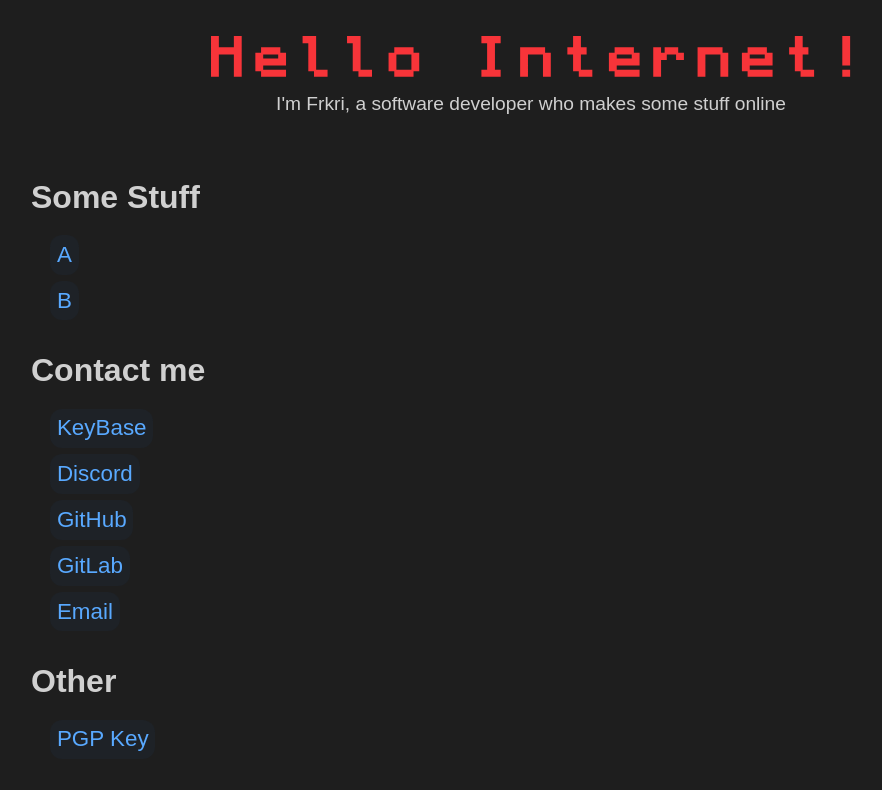
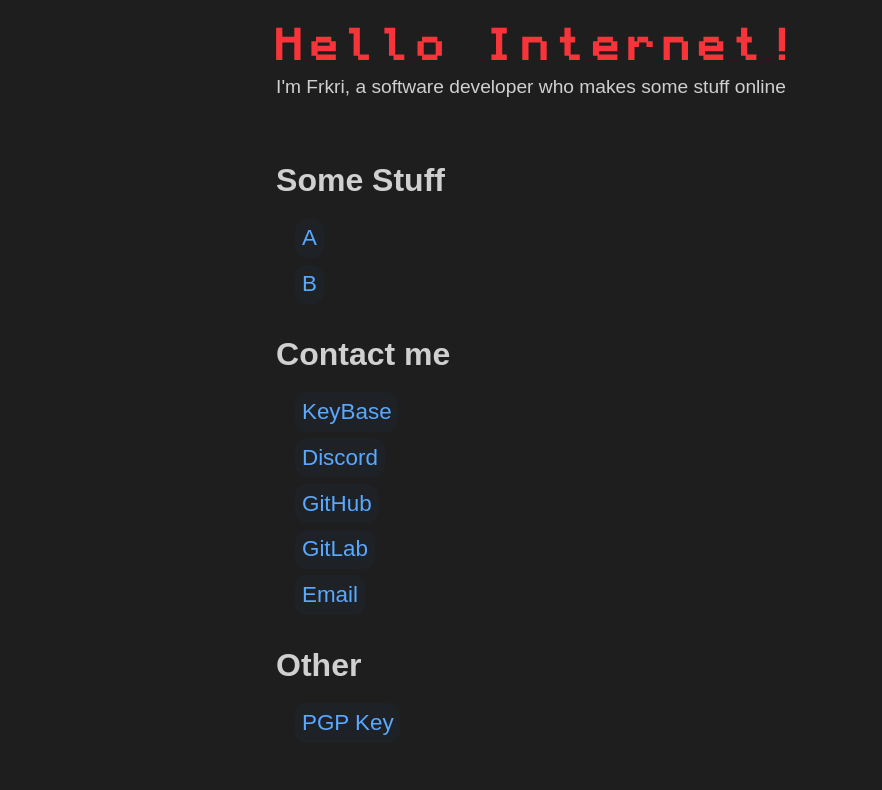
Before and after one commit to frkri/frkri.dev, a SvelteKit app: page / in a window 1280 px wide. Shown: the top 790 px of the page, without its empty margins (109-991 px from the left). Built offline with nearby package versions, Linux system fonts and the light colour scheme.

Commit message:
Display commit hash

```diff
--- a/src/app.css
+++ b/src/app.css
@@ -4,6 +4,8 @@
 
 	--text-primary: #d0d0d0;
 	--text-secondary: #939393;
+	--text-tertiary: #424242;
+	--text-quaternary: #2e2e2e;
 
 	--link-unvisited: #59a9ff;
 	--link-visited: #346296;
--- a/src/app.html
+++ b/src/app.html
@@ -8,7 +8,7 @@
 		<link rel="apple-touch-icon" sizes="180x180" href="%sveltekit.assets%/apple-touch-icon.png" />
 		%sveltekit.head%
 	</head>
-	<body data-sveltekit-preload-data="hover">
-		<div style="display: contents">%sveltekit.body%</div>
+	<body data-sveltekit-preload-data="hover" style="display: contents">
+		%sveltekit.body%
 	</body>
 </html>
--- a/src/routes/+layout.svelte
+++ b/src/routes/+layout.svelte
@@ -1,4 +1,5 @@
 <script lang="ts">
+	import { version } from '$app/environment';
 	import '../app.css';
 	import '../global.css';
 </script>
@@ -7,14 +8,37 @@
 	<title>Frkri</title>
 </svelte:head>
 
-<main>
-	<slot />
-</main>
+<div>
+	<main>
+		<slot />
+	</main>
+	<footer>
+		<span id="hash">{version}</span>
+	</footer>
+</div>
 
 <style>
+	div {
+		display: flex;
+		flex-direction: column;
+		min-height: 100dvh;
+
+		align-items: center;
+	}
+
 	main {
+		flex: 1 0;
 		max-width: 1000px;
-		margin: 0 auto;
-		padding: 1.2em 0.4em;
+
+		padding: 1.2em 0.6em;
+	}
+
+	#hash {
+		font-size: 0.5em;
+		color: var(--text-quaternary);
+
+		&:hover {
+			color: var(--text-secondary);
+		}
 	}
 </style>
--- a/svelte.config.js
+++ b/svelte.config.js
@@ -17,7 +17,10 @@ const config = {
 				experimentalJsonConfig: false,
 				persist: false
 			}
-		})
+		}),
+		version: {
+			name: process.env.CF_PAGES_COMMIT_SHA || 'dev'
+		}
 	}
 };
 
--- a/tsconfig.json
+++ b/tsconfig.json
@@ -10,9 +10,6 @@
 		"sourceMap": true,
 		"strict": true,
 		"moduleResolution": "bundler",
-		"types": [
-			"@cloudflare/workers-types/2023-07-01"
-		]
 	}
 	// Path aliases are handled by https://kit.svelte.dev/docs/configuration#alias
 	// except $lib which is handled by https://kit.svelte.dev/docs/configuration#files
```
Also changed, not shown: 1 other file (tests, documents, lock files or other folders).
